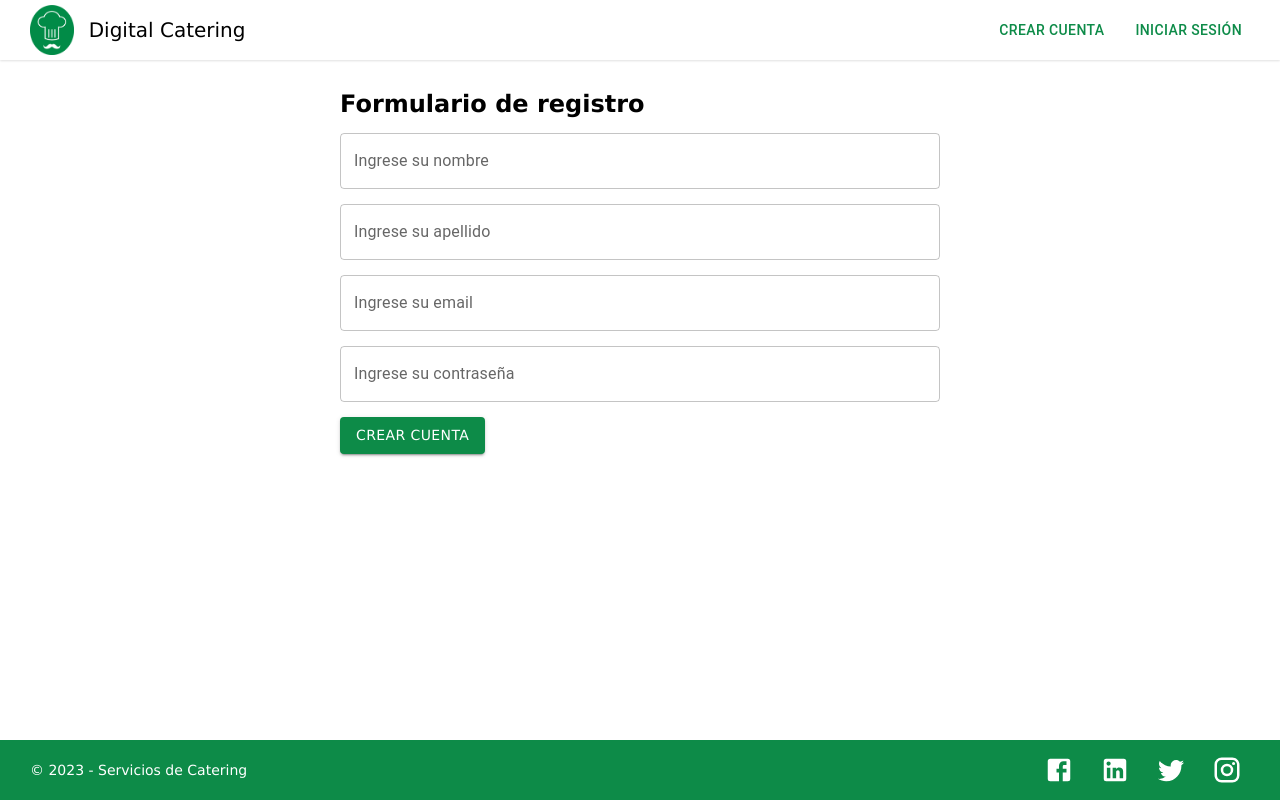
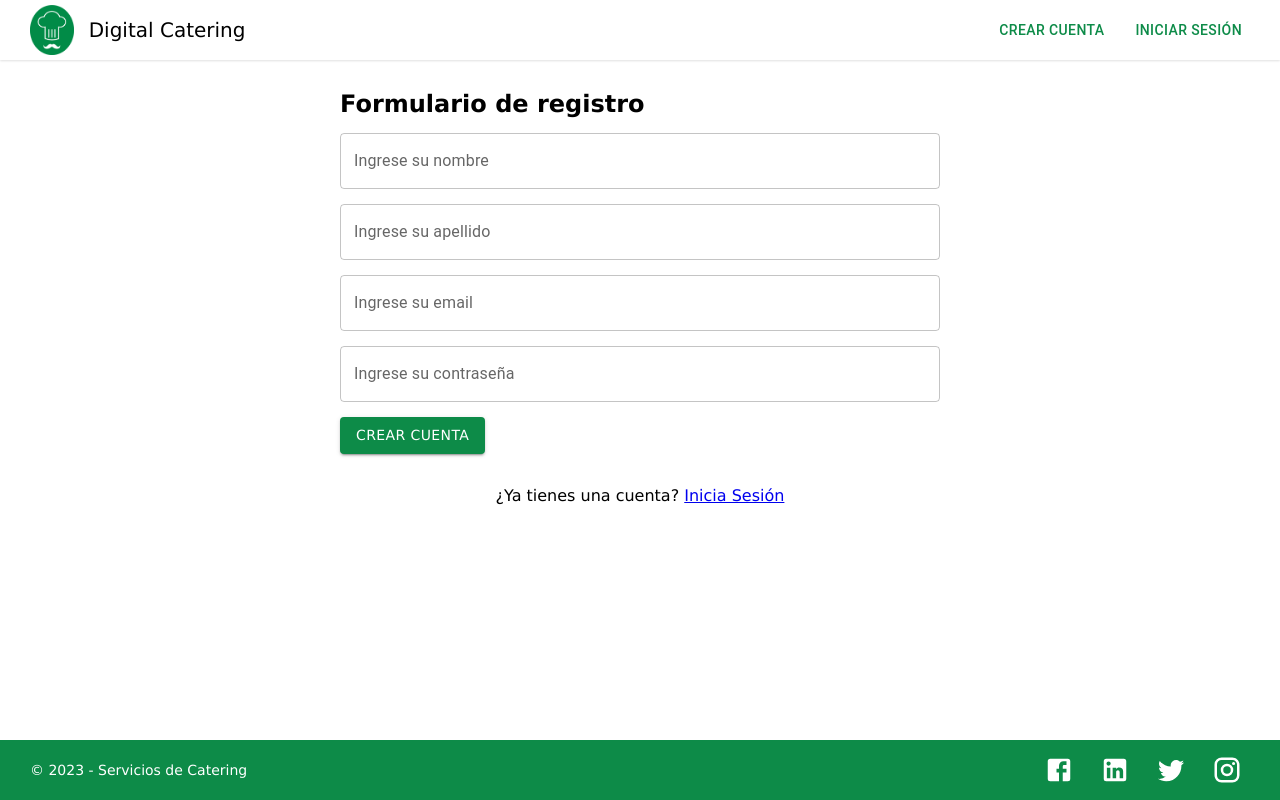
Before and after one commit to MauricioZapata00/230630-CTD-final-project-team-1-group-1, a React (Vite) app in the folder Front/: page /registro in a window 1280 px wide. Built offline with nearby package versions, Linux system fonts and the light colour scheme.

Commit message:
texto que linkea registo con login, y viceversa

```diff
--- a/Front/src/components/pages/LoginPage/LoginPage.jsx
+++ b/Front/src/components/pages/LoginPage/LoginPage.jsx
@@ -1,6 +1,6 @@
 import LoadingButton from "@mui/lab/LoadingButton/LoadingButton";
 import { useContext, useState } from "react";
-import { useNavigate } from "react-router-dom";
+import { Link, useNavigate } from "react-router-dom";
 import { AppContext } from "../../../context";
 import { validateUser } from "../../../services";
 import { TextField } from "@mui/material";
@@ -124,6 +124,7 @@ const LoginPage = () => {
           >
             <span>Ingresar</span>
           </LoadingButton>
+          <p className="login-page__form-container__link">¿Aún no tienes cuenta? <Link to={`/registro`}> Registrate </Link></p>
         </form>
         {error && <ErrorMessage />}
       </div>
--- a/Front/src/components/pages/RegisterPage/RegisterPage.jsx
+++ b/Front/src/components/pages/RegisterPage/RegisterPage.jsx
@@ -4,6 +4,7 @@ import { useContext, useState } from "react";
 import { createUser } from "../../../services";
 import { AppContext } from "../../../context";
 import { useNavigate } from "react-router";
+import { Link } from "react-router-dom";
 
 const emailRegex = /^\w+([.-]?\w+)*@\w+([.-]?\w+)*(\.\w{2,3})+$/;
 
@@ -146,6 +147,7 @@ const RegisterPage = () => {
         >
           <span>Crear Cuenta</span>
         </LoadingButton>
+        <p className="register-page__form-container__link">¿Ya tienes una cuenta? <Link to={`/ingreso`}>Inicia Sesión</Link></p>
       </div>
     </div>
   );
--- a/Front/src/styles/pages/_loginPage.scss
+++ b/Front/src/styles/pages/_loginPage.scss
@@ -17,5 +17,10 @@
         h3 {
             margin-bottom: 15px;
         }
+
+        &__link{
+            text-align: center;
+            padding-top: 2rem;
+        }
     }
 }
--- a/Front/src/styles/pages/_registerPage.scss
+++ b/Front/src/styles/pages/_registerPage.scss
@@ -13,5 +13,10 @@
             padding: 0 25px;
             width: 100%;
         }
+
+        &__link{
+            text-align: center;
+            padding-top: 2rem;
+        }
     }
 }
```
